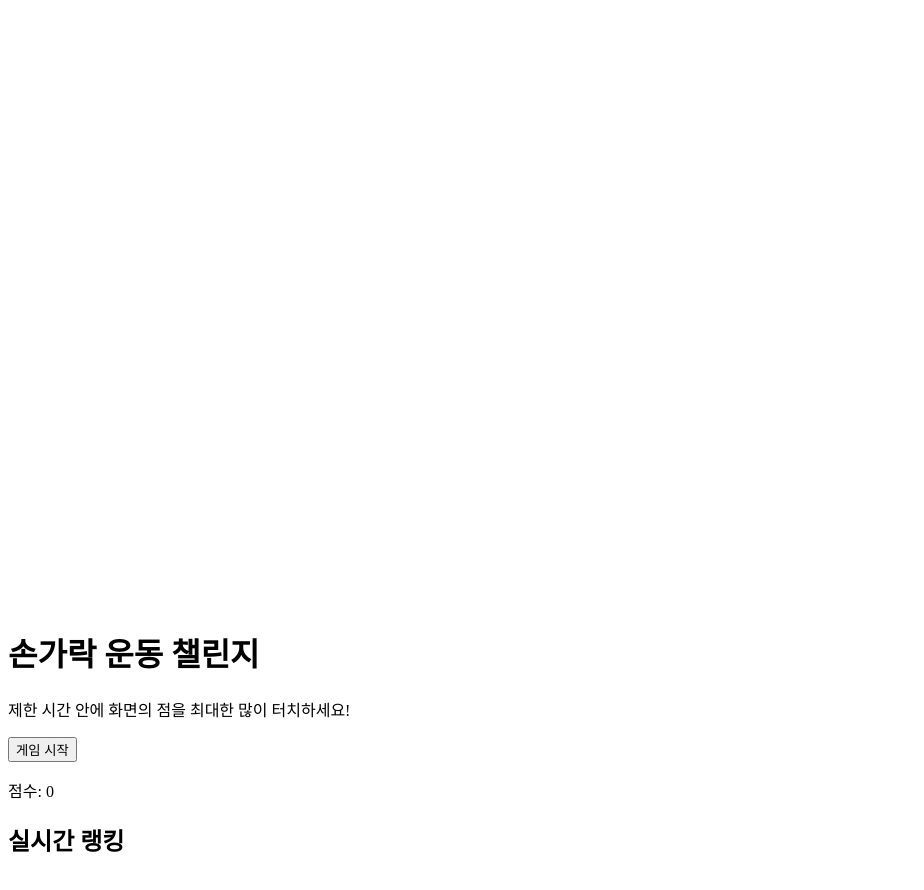
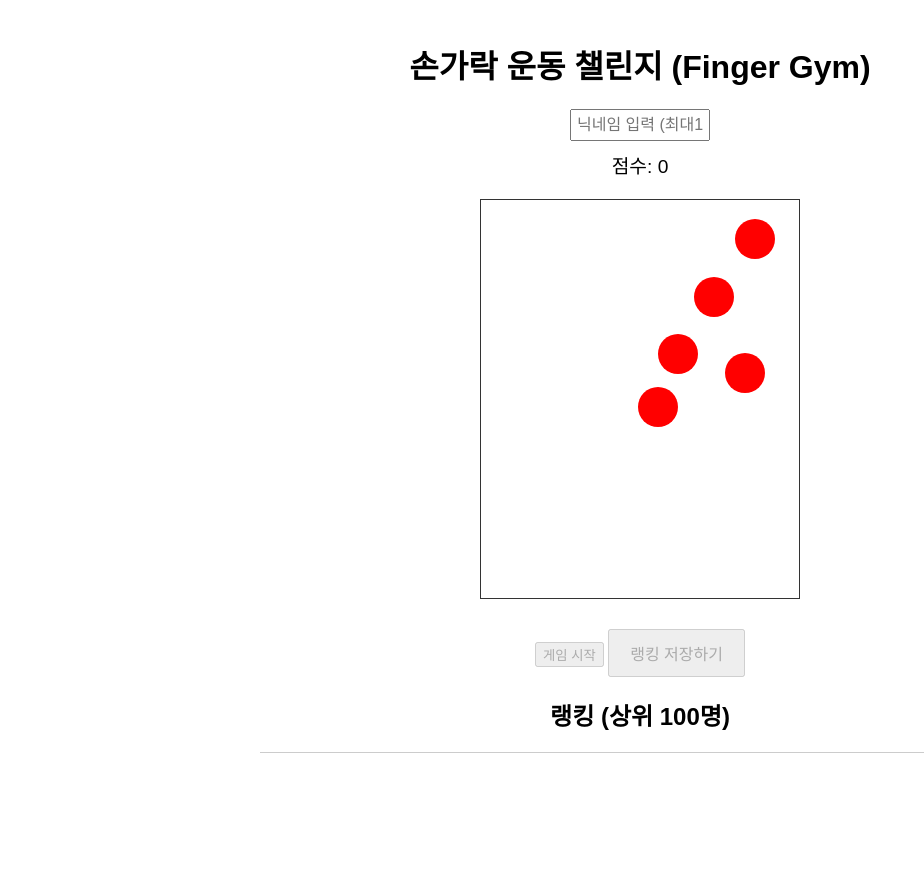
Before and after one commit to ugi2231/finger-gym, a plain HTML site: page index.html in a window 1280 px wide. Both pictures are taken after a click on the button "게임 시작". Shown: the whole page, without its empty margins (0-924 px from the left). After the commit the page ends 800 px from the top, so only its background shows below. Drawn offline with Linux system fonts and the light colour scheme; no server answers.

Commit message:
Add files via upload

```diff
--- a/index.html
+++ b/index.html
@@ -1,18 +1,109 @@
-<!DOCTYPE html>
-<html lang="ko">
+<!DOCTYPE html><html lang="ko">
 <head>
   <meta charset="UTF-8" />
-  <meta name="viewport" content="width=device-width, initial-scale=1.0" />
+  <meta name="viewport" content="width=device-width, initial-scale=1" />
   <title>손가락 운동 챌린지 (Finger Gym)</title>
-  <link rel="stylesheet" href="style.css" />
+
+  <!-- Firebase V8 CDN -->
+  <script src="https://www.gstatic.com/firebasejs/8.10.1/firebase-app.js"></script>
+  <script src="https://www.gstatic.com/firebasejs/8.10.1/firebase-firestore.js"></script>
+  <script src="https://www.gstatic.com/firebasejs/8.10.1/firebase-analytics.js"></script>
 
   <!-- Google AdSense -->
   <script async src="https://pagead2.googlesyndication.com/pagead/js/adsbygoogle.js?client=ca-pub-3922135705918865"
     crossorigin="anonymous"></script>
+
+  <style>
+    * {
+      box-sizing: border-box;
+    }
+    body {
+      display: flex;
+      flex-direction: row;
+      margin: 0;
+      font-family: Arial, sans-serif;
+    }
+
+    aside {
+      flex: 0 0 160px;
+      padding: 10px;
+    }
+
+    main {
+      flex: 1;
+      padding: 20px;
+      text-align: center;
+      max-width: 800px;
+      margin: auto;
+    }
+
+    #gameArea {
+      margin: 20px auto;
+      position: relative;
+      width: 100%;
+      max-width: 320px;
+      height: 400px;
+      border: 1px solid #333;
+    }
+
+    .dot {
+      position: absolute;
+      border-radius: 50%;
+      background-color: red;
+      cursor: pointer;
+    }
+
+    #ranking {
+      text-align: left;
+      max-height: 300px;
+      overflow-y: auto;
+      border-top: 1px solid #ccc;
+      margin-top: 15px;
+      padding-top: 10px;
+    }
+
+    #ranking div {
+      border-bottom: 1px solid #ddd;
+      padding: 4px 0;
+    }
+
+    #saveBtn {
+      margin-top: 10px;
+      padding: 10px 20px;
+      font-size: 1em;
+      cursor: pointer;
+    }
+
+    #nickname {
+      font-size: 1em;
+      padding: 5px;
+      width: 140px;
+    }
+
+    #scoreDisplay {
+      font-size: 1.2em;
+      margin: 10px 0;
+    }
+
+    @media (max-width: 768px) {
+      body {
+        flex-direction: column;
+        align-items: center;
+      }
+      aside {
+        display: none;
+      }
+      main {
+        width: 100%;
+        padding: 10px;
+      }
+    }
+  </style>
 </head>
+
 <body>
   <!-- 좌측 광고 -->
-  <aside class="ad-left">
+  <aside>
     <ins class="adsbygoogle"
          style="display:block; width:160px; height:600px;"
          data-ad-client="ca-pub-3922135705918865"
@@ -21,23 +112,22 @@
     <script>(adsbygoogle = window.adsbygoogle || []).push({});</script>
   </aside>
 
-  <!-- 중앙 게임 영역 -->
-  <main id="app">
-    <h1>손가락 운동 챌린지</h1>
-    <p>제한 시간 안에 화면의 점을 최대한 많이 터치하세요!</p>
-    <div id="game-area"></div>
-    <button id="start-btn">게임 시작</button>
-    <div id="score-board">
-      <p>점수: <span id="score">0</span></p>
-    </div>
-    <div id="ranking">
-      <h2>실시간 랭킹</h2>
-      <ol id="ranking-list"></ol>
-    </div>
+  <!-- 중앙 콘텐츠 -->
+  <main>
+    <h1>손가락 운동 챌린지 (Finger Gym)</h1>
+
+    <input type="text" id="nickname" placeholder="닉네임 입력 (최대10자)" maxlength="10" />
+    <div id="scoreDisplay">점수: 0</div>
+    <div id="gameArea"></div>
+    <button id="startBtn">게임 시작</button>
+    <button id="saveBtn" disabled>랭킹 저장하기</button>
+
+    <h2>랭킹 (상위 100명)</h2>
+    <div id="ranking"></div>
   </main>
 
   <!-- 우측 광고 -->
-  <aside class="ad-right">
+  <aside>
     <ins class="adsbygoogle"
          style="display:block; width:160px; height:600px;"
          data-ad-client="ca-pub-3922135705918865"
@@ -46,7 +136,143 @@
     <script>(adsbygoogle = window.adsbygoogle || []).push({});</script>
   </aside>
 
-  <!-- Firebase + 앱 코드 -->
-  <script type="module" src="main.js"></script>
+  <!-- Firebase 코드 -->
+  <script>
+    var firebaseConfig = {
+      apiKey: "AIzaSyCkSm4Zq2LUIGQr-v5Ix1ony4GBZLGvwqA",
+      authDomain: "finger-gym-de648.firebaseapp.com",
+      projectId: "finger-gym-de648",
+      storageBucket: "finger-gym-de648.appspot.com",
+      messagingSenderId: "1093207272173",
+      appId: "1:1093207272173:web:5a67893d026bbe2d0d7ae4",
+      measurementId: "G-SSX4VGK20P"
+    };
+    firebase.initializeApp(firebaseConfig);
+    firebase.analytics();
+    var db = firebase.firestore();
+
+    let score = 0;
+    let gameDuration = 15000;
+    let dotCount = 5;
+    let dotSize = 40;
+    let dots = [];
+    let gameTimer = null;
+
+    const gameArea = document.getElementById('gameArea');
+    const scoreDisplay = document.getElementById('scoreDisplay');
+    const nicknameInput = document.getElementById('nickname');
+    const saveBtn = document.getElementById('saveBtn');
+    const startBtn = document.getElementById('startBtn');
+    const rankingDiv = document.getElementById('ranking');
+
+    function createDot() {
+      let dot = document.createElement('div');
+      dot.classList.add('dot');
+      dot.style.width = dotSize + 'px';
+      dot.style.height = dotSize + 'px';
+      const maxX = gameArea.clientWidth - dotSize;
+      const maxY = gameArea.clientHeight - dotSize;
+      const x = Math.random() * maxX;
+      const y = Math.random() * maxY;
+      dot.style.left = x + 'px';
+      dot.style.top = y + 'px';
+      dot.onclick = () => {
+        score++;
+        scoreDisplay.textContent = "점수: " + score;
+        moveDot(dot);
+      };
+      gameArea.appendChild(dot);
+      return dot;
+    }
+
+    function moveDot(dot) {
+      const maxX = gameArea.clientWidth - dotSize;
+      const maxY = gameArea.clientHeight - dotSize;
+      const x = Math.random() * maxX;
+      const y = Math.random() * maxY;
+      dot.style.left = x + 'px';
+      dot.style.top = y + 'px';
+    }
+
+    function startGame() {
+      score = 0;
+      scoreDisplay.textContent = "점수: 0";
+      saveBtn.disabled = true;
+      dots.forEach(d => gameArea.removeChild(d));
+      dots = [];
+      for (let i = 0; i < dotCount; i++) {
+        let dot = createDot();
+        dots.push(dot);
+      }
+      startBtn.disabled = true;
+      gameTimer = setTimeout(() => {
+        endGame();
+      }, gameDuration);
+    }
+
+    function endGame() {
+      dots.forEach(d => gameArea.removeChild(d));
+      dots = [];
+      alert("게임 종료! 점수: " + score);
+      saveBtn.disabled = false;
+      startBtn.disabled = false;
+    }
+
+    function saveRanking(nickname, score) {
+      return db.collection("rankings").add({
+        nickname: nickname,
+        score: score,
+        timestamp: firebase.firestore.FieldValue.serverTimestamp()
+      }).then(() => {
+        alert("랭킹 저장 완료!");
+        loadRanking();
+      }).catch((error) => {
+        alert("랭킹 저장 실패: " + error.message);
+      });
+    }
+
+    function loadRanking() {
+      db.collection("rankings")
+        .orderBy("score", "desc")
+        .limit(100)
+        .get()
+        .then((querySnapshot) => {
+          rankingDiv.innerHTML = "";
+          let rank = 1;
+          querySnapshot.forEach((doc) => {
+            const data = doc.data();
+            let div = document.createElement('div');
+            let badge = '';
+            if (rank === 1) badge = ' 🏆';
+            div.textContent = rank + "위: " + data.nickname + " - 점수: " + data.score + badge;
+            rankingDiv.appendChild(div);
+            rank++;
+          });
+        });
+    }
+
+    startBtn.onclick = () => {
+      startGame();
+    };
+
+    saveBtn.onclick = () => {
+      const nickname = nicknameInput.value.trim();
+      if (!nickname) {
+        alert("닉네임을 입력하세요.");
+        return;
+      }
+      if (score <= 0) {
+        alert("점수가 0 이하입니다.");
+        return;
+      }
+      saveRanking(nickname, score);
+      saveBtn.disabled = true;
+    };
+
+    window.onload = () => {
+      loadRanking();
+      setInterval(loadRanking, 10000);
+    };
+  </script>
 </body>
 </html>
```
Lines whose indentation alone changed are shown as unchanged.
